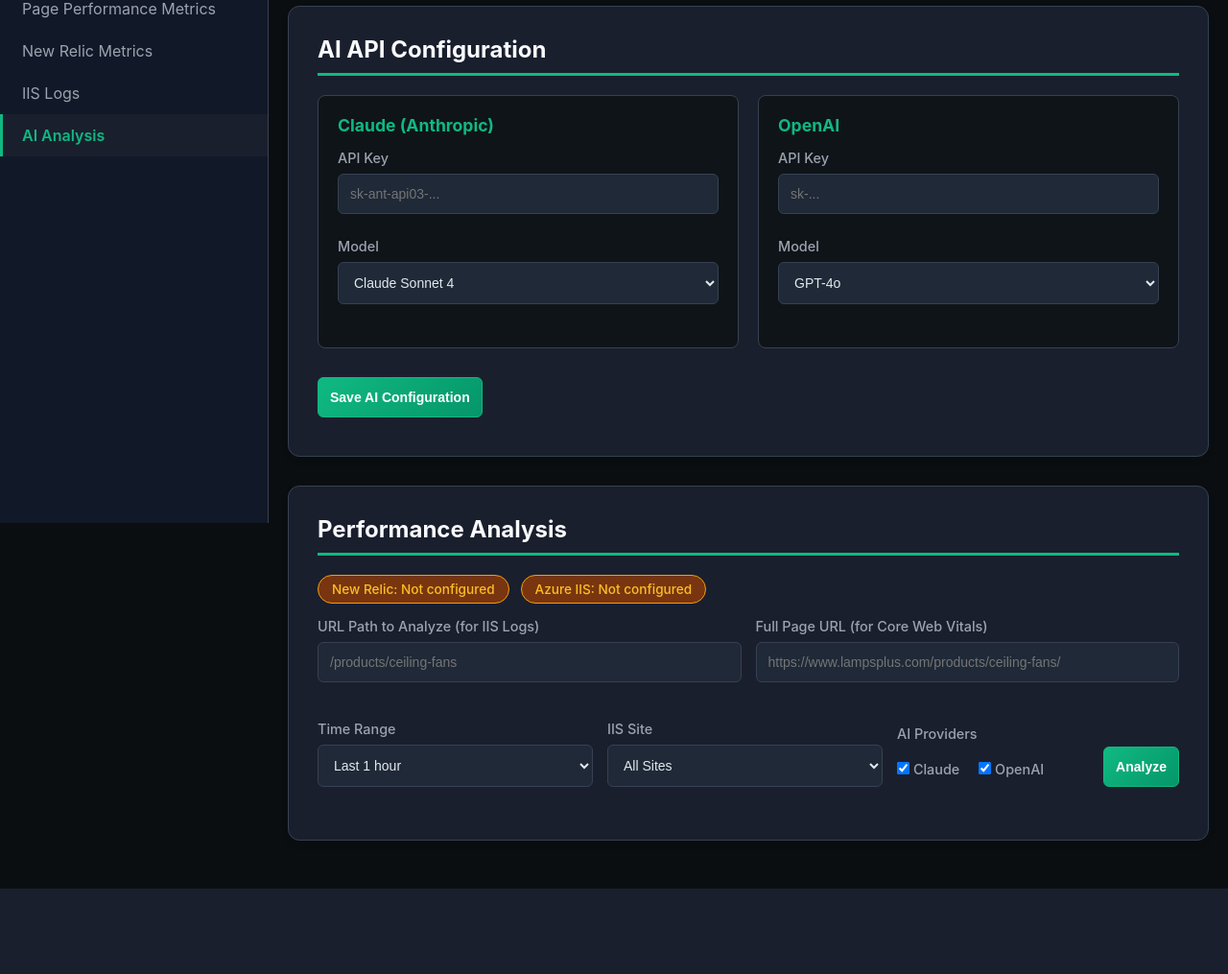
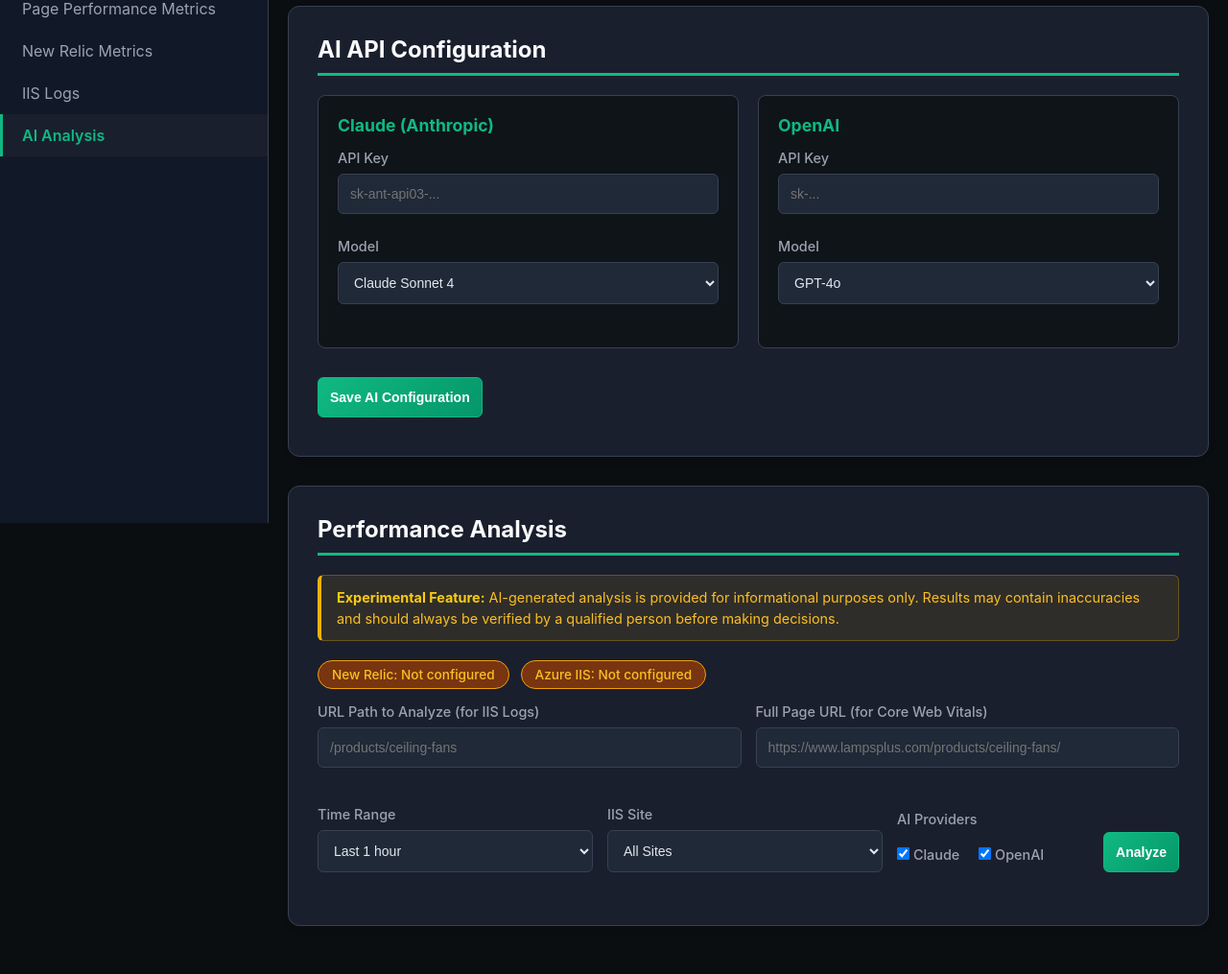
Before and after one commit to vorakas/pagespeed, a Flask app: page /ai-analysis in a window 1280 px wide. Shown: the part 255-1270 px from the top of the page at 96% size. Before the commit the page ends 1181 px from the top, so only its background shows below. Run offline with Flask 3, Linux system fonts and the light colour scheme; data that the repository does not hold is empty; some libraries are stand-ins or nearby versions.

Commit message:
Add experimental AI disclaimer to AI Analysis page
Adds a visible warning banner below the Performance Analysis heading
noting that AI-generated results are for informational purposes only
and should be verified by a qualified person. Styled for both dark
and light modes.

Co-Authored-By: Claude Opus 4.6 <noreply@anthropic.com>

```diff
--- a/static/css/style.css
+++ b/static/css/style.css
@@ -3904,6 +3904,23 @@ body.light-mode .export-size-label {
     margin: 0;
 }
 
+/* AI Disclaimer */
+.ai-disclaimer {
+    background: rgba(234, 179, 8, 0.1);
+    border: 1px solid rgba(234, 179, 8, 0.3);
+    border-left: 4px solid #eab308;
+    color: #fbbf24;
+    padding: 12px 16px;
+    border-radius: 6px;
+    font-size: 0.9em;
+    margin-bottom: 20px;
+    line-height: 1.5;
+}
+
+.ai-disclaimer strong {
+    color: #facc15;
+}
+
 /* Data source badges */
 .ai-data-sources {
     display: flex;
@@ -4139,6 +4156,17 @@ body.light-mode .ai-results-section {
     border-color: #e5e7eb;
 }
 
+body.light-mode .ai-disclaimer {
+    background: rgba(234, 179, 8, 0.08);
+    border-color: rgba(202, 138, 4, 0.3);
+    border-left-color: #ca8a04;
+    color: #92400e;
+}
+
+body.light-mode .ai-disclaimer strong {
+    color: #78350f;
+}
+
 body.light-mode .ai-config-section h2,
 body.light-mode .ai-input-section h2,
 body.light-mode .ai-results-section h2 {
--- a/templates/ai_analysis.html
+++ b/templates/ai_analysis.html
@@ -84,6 +84,10 @@
         <!-- Analysis Input Section -->
         <section class="ai-input-section">
             <h2>Performance Analysis</h2>
+
+            <div class="ai-disclaimer">
+                <strong>Experimental Feature:</strong> AI-generated analysis is provided for informational purposes only. Results may contain inaccuracies and should always be verified by a qualified person before making decisions.
+            </div>
 
             <!-- Data source status badges -->
             <div id="dataSourceStatus" class="ai-data-sources" style="display: none;">
```
